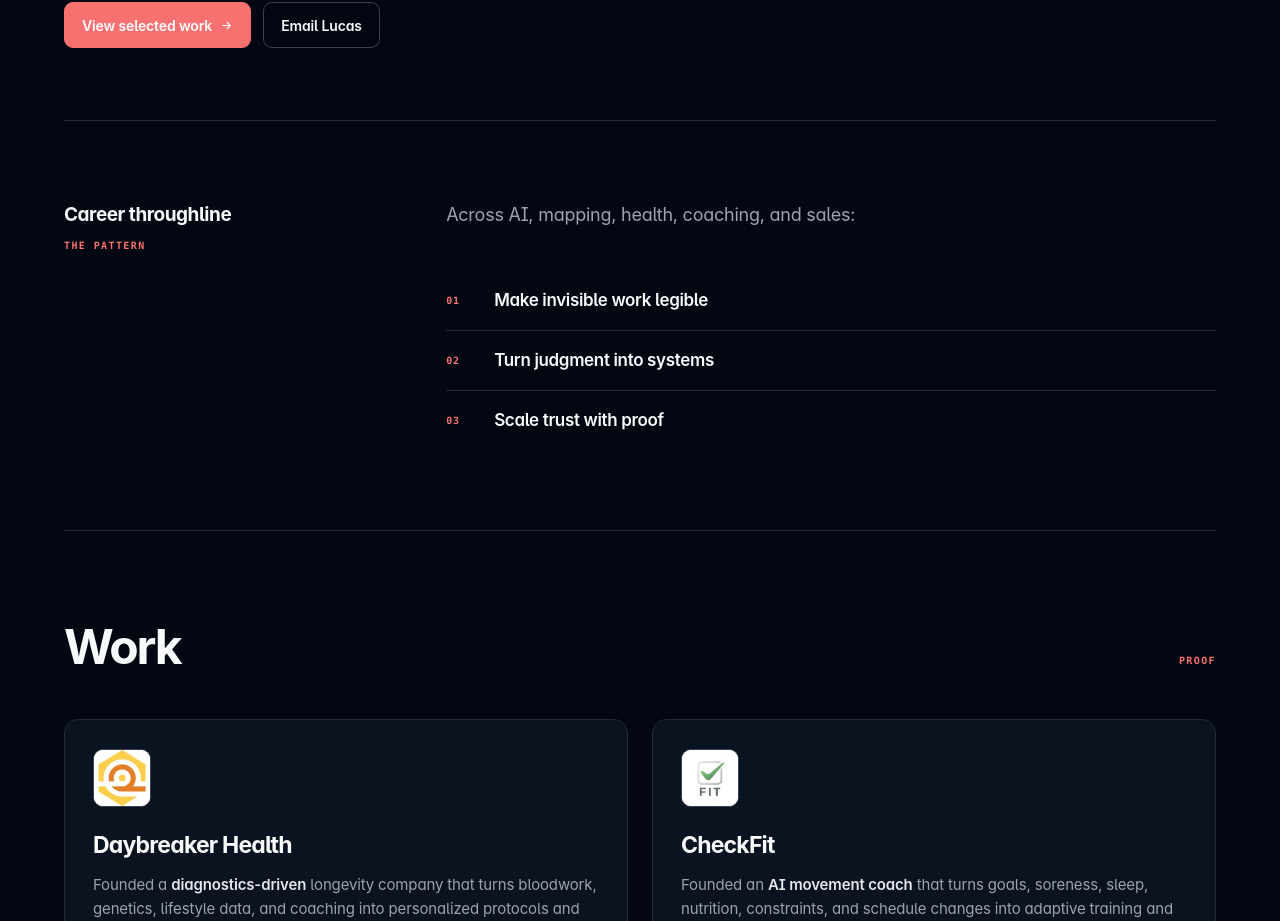
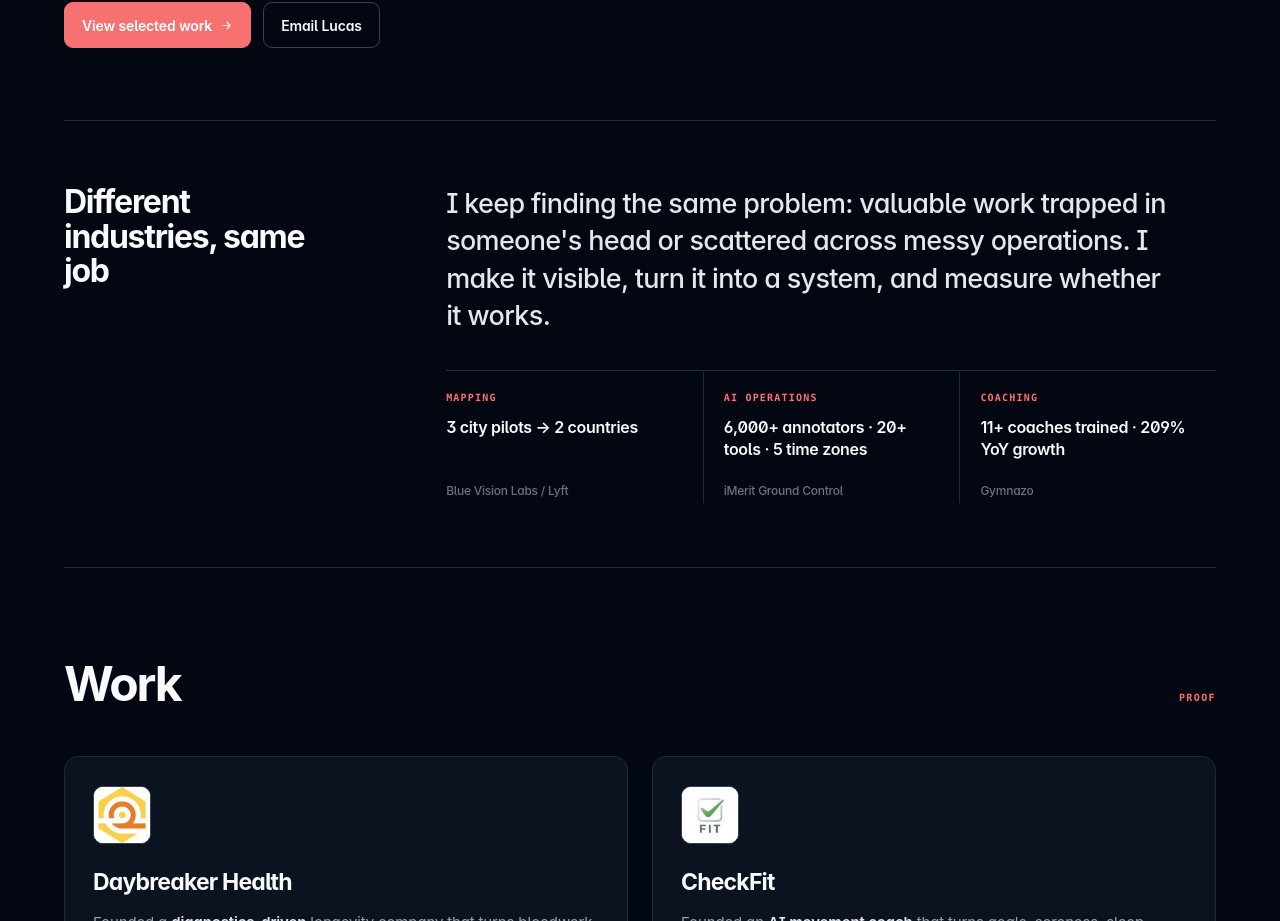
Before and after one commit to lucaschatham/lucaschatham, a Next.js app: page / in a window 1280 px wide. Shown: the part 1059-1980 px from the top of the page. Built offline with nearby package versions, Linux system fonts and the light colour scheme.

Commit message:
Refine homepage career throughline

```diff
--- a/app/redesign.css
+++ b/app/redesign.css
@@ -468,99 +468,100 @@ summary:focus-visible,
   display: grid;
   grid-template-columns: minmax(180px, 0.38fr) minmax(0, 1fr);
   column-gap: clamp(36px, 7vw, 96px);
-  row-gap: 14px;
+  row-gap: 34px;
   margin: 0;
-  padding: 80px 0;
+  padding: 64px 0;
   border-top: 0;
   border-bottom: 1px solid var(--line);
 }
 
-.throughline-heading-row {
-  display: block;
-  font-family: var(--font-sans);
-  letter-spacing: 0;
-  text-transform: none;
+.throughline h2 {
+  margin: 0;
+  max-width: 12ch;
+  color: var(--silver-100);
+  font-size: clamp(24px, 2.5vw, 32px);
+  font-weight: 650;
+  letter-spacing: -0.04em;
+  line-height: 1.08;
 }
 
-.throughline-heading-row h2 {
+.throughline-summary {
+  max-width: 720px;
   margin: 0;
-  color: var(--silver-100);
-  font-size: 19px;
-  font-weight: 650;
+  color: var(--silver-200);
+  font-size: clamp(20px, 2.15vw, 27px);
+  font-weight: 450;
   letter-spacing: -0.025em;
+  line-height: 1.38;
 }
 
-.throughline-heading-row h2::before {
-  content: none;
+.throughline-proofs {
+  grid-column: 2;
+  display: grid;
+  grid-template-columns: repeat(3, minmax(0, 1fr));
+  gap: 0;
+  margin: 2px 0 0;
+  padding: 0;
+  border-top: 1px solid var(--line);
+  list-style: none;
 }
 
-.throughline-heading-row span {
-  display: block;
-  margin-top: 8px;
+.throughline-proofs li {
+  min-width: 0;
+}
+
+.throughline-proofs li + li {
+  border-left: 1px solid var(--line);
+}
+
+.throughline-proofs a {
+  display: flex;
+  min-height: 132px;
+  flex-direction: column;
+  align-items: flex-start;
+  padding: 20px 20px 4px;
+  color: var(--silver-100);
+  text-decoration: none;
+}
+
+.throughline-proofs li:first-child a {
+  padding-left: 0;
+}
+
+.throughline-domain {
   color: var(--pulse);
   font-family: var(--font-mono);
   font-size: 10px;
   font-weight: 600;
-  letter-spacing: 0.14em;
+  letter-spacing: 0.12em;
+  line-height: 1.3;
   text-transform: uppercase;
 }
 
-.throughline-summary {
-  max-width: 560px;
-  margin: 0;
-  color: var(--gray-400);
-  font-size: 18px;
-  line-height: 1.55;
-}
-
-.throughline-path {
-  grid-column: 2;
-  display: grid;
-  gap: 0;
-  margin: 4px 0 0;
-  list-style: none;
-}
-
-.throughline-path li {
-  display: grid;
-  grid-template-columns: 34px minmax(0, 1fr);
-  gap: 14px;
-  padding: 18px 0;
-  border-bottom: 1px solid var(--line);
+.throughline-proofs strong {
+  display: block;
+  margin-top: 13px;
   color: var(--silver-100);
-  font-family: var(--font-sans);
-  font-size: 17px;
+  font-size: 16px;
   font-weight: 600;
   letter-spacing: -0.02em;
   line-height: 1.35;
-  text-transform: none;
-  white-space: normal;
+  transition: color 150ms ease;
 }
 
-.throughline-path li:last-child {
-  border-bottom: 0;
+.throughline-source {
+  display: block;
+  margin-top: auto;
+  padding-top: 14px;
+  color: var(--steel-500);
+  font-size: 12px;
+  font-weight: 500;
+  line-height: 1.35;
 }
 
-.throughline-path li::before {
-  content: "01";
+.throughline-proofs a:hover strong,
+.throughline-proofs a:focus-visible strong {
   color: var(--pulse);
-  font-family: var(--font-mono);
-  font-size: 10px;
-  font-weight: 600;
-  letter-spacing: 0.08em;
-  line-height: 2.3;
-}
-
-.throughline-path li:nth-child(2)::before {
-  content: "02";
-}
-
-.throughline-path li:nth-child(3)::before {
-  content: "03";
-}
-
-.throughline-path li:not(:last-child)::after {
-  content: none;
 }
 
 .man {
@@ -1172,7 +1173,11 @@ summary:focus-visible,
     padding: 56px 0;
   }
 
-  .throughline-path {
+  .throughline h2 {
+    max-width: 16ch;
+  }
+
+  .throughline-proofs {
     grid-column: 1;
   }
 
@@ -1244,13 +1249,24 @@ summary:focus-visible,
     width: 100%;
   }
 
-  .throughline-path {
-    align-items: stretch;
-    gap: 0;
+  .throughline-proofs {
+    grid-template-columns: 1fr;
   }
 
-  .throughline-path li {
-    display: grid;
+  .throughline-proofs li + li {
+    border-top: 1px solid var(--line);
+    border-left: 0;
+  }
+
+  .throughline-proofs a,
+  .throughline-proofs li:first-child a {
+    min-height: 0;
+    padding: 18px 0;
+  }
+
+  .throughline-source {
+    margin-top: 10px;
+    padding-top: 0;
   }
 
   .r .t {
--- a/components/manifest.tsx
+++ b/components/manifest.tsx
@@ -296,18 +296,35 @@ export function Lede() {
 export function CareerThroughline() {
   return (
     <section className="throughline" aria-labelledby="throughline-heading">
-      <div className="throughline-heading-row">
-        <h2 id="throughline-heading">Career throughline</h2>
-        <span>The pattern</span>
-      </div>
+      <h2 id="throughline-heading">Different industries, same job</h2>
       <p className="throughline-summary">
-        Across AI, mapping, health, coaching, and sales:
+        I keep finding the same problem: valuable work trapped in someone&apos;s
+        head or scattered across messy operations. I make it visible, turn it
+        into a system, and measure whether it works.
       </p>
-      <ol className="throughline-path">
-        <li>Make invisible work legible</li>
-        <li>Turn judgment into systems</li>
-        <li>Scale trust with proof</li>
-      </ol>
+      <ul className="throughline-proofs" aria-label="Selected career evidence">
+        <li>
+          <Link href="/projects/blue-vision-labs-lyft">
+            <span className="throughline-domain">Mapping</span>
+            <strong>3 city pilots → 2 countries</strong>
+            <span className="throughline-source">Blue Vision Labs / Lyft</span>
+          </Link>
+        </li>
+        <li>
+          <Link href="/projects/imerit">
+            <span className="throughline-domain">AI operations</span>
+            <strong>6,000+ annotators · 20+ tools · 5 time zones</strong>
+            <span className="throughline-source">iMerit Ground Control</span>
+          </Link>
+        </li>
+        <li>
+          <Link href="/projects/gymnazo">
+            <span className="throughline-domain">Coaching</span>
+            <strong>11+ coaches trained · 209% YoY growth</strong>
+            <span className="throughline-source">Gymnazo</span>
+          </Link>
+        </li>
+      </ul>
     </section>
   );
 }
```
Also changed, not shown: 1 other file (tests, documents, lock files or other folders).
